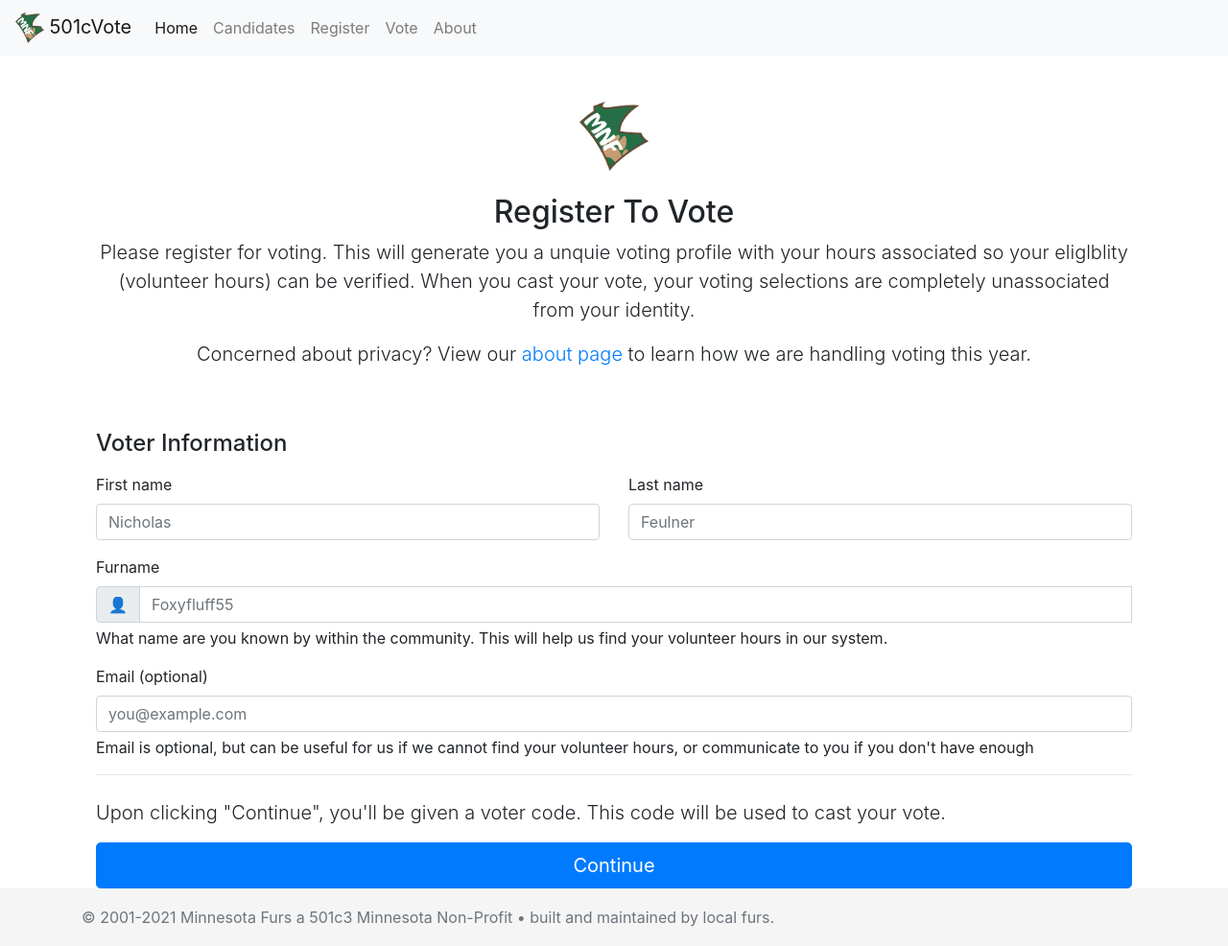
After one commit to drraccoony/501cVote, a PHP site: page /register.php in a window 1280 px wide. The commit adds this page. Shown: the whole page at 96% size. Run offline with PHP 8.4, Linux system fonts and the light colour scheme.

Commit message:
Register page skeleton created

```diff
--- a/css/501cVote.css
+++ b/css/501cVote.css
@@ -9,3 +9,7 @@ body {
     line-height: 60px; /* Vertically center the text there */
     background-color: #f5f5f5;
   }
+  html {
+    position: relative;
+    min-height: 100%;
+  }
--- a/includes/footer.php
+++ b/includes/footer.php
@@ -0,0 +1,6 @@
+<footer class="footer">
+      <div class="container">
+        <span class="text-muted">© 2001-2021 Minnesota Furs a 501c3 Minnesota Non-Profit • built and maintained by local furs.
+        </span>
+      </div>
+    </footer>
--- /dev/null
+++ b/includes/head.php
@@ -0,0 +1,3 @@
+<link rel="stylesheet" href="https://cdn.jsdelivr.net/npm/bootstrap@4.6.0/dist/css/bootstrap.min.css" integrity="sha384-B0vP5xmATw1+K9KRQjQERJvTumQW0nPEzvF6L/Z6nronJ3oUOFUFpCjEUQouq2+l" crossorigin="anonymous">
+<link rel="stylesheet" href="css/501cVote.css">
+<link rel="stylesheet" href="https://use.fontawesome.com/releases/v5.15.2/css/all.css" integrity="sha384-vSIIfh2YWi9wW0r9iZe7RJPrKwp6bG+s9QZMoITbCckVJqGCCRhc+ccxNcdpHuYu" crossorigin="anonymous">
--- a/includes/nav.php
+++ b/includes/nav.php
@@ -10,11 +10,17 @@
         <a class="nav-link" href="#">Home <span class="sr-only">(current)</span></a>
       </li>
       <li class="nav-item">
+        <a class="nav-link" href="#">Candidates</a>
+      </li>
+      <li class="nav-item">
         <a class="nav-link" href="#">Register</a>
       </li>
       <li class="nav-item">
         <a class="nav-link" href="#">Vote</a>
       </li>
+      <li class="nav-item">
+        <a class="nav-link" href="#">About</a>
+      </li>
     </ul>
   </div>
 </nav>
--- /dev/null
+++ b/register.php
@@ -0,0 +1,92 @@
+<!doctype html>
+<html lang="en">
+
+<head>
+    <!-- Required meta tags -->
+    <meta charset="utf-8">
+    <meta name="viewport" content="width=device-width, initial-scale=1">
+
+    <!-- Bootstrap CSS -->
+    <?php include 'includes/head.php'; ?>
+
+    <title>Hello, world!</title>
+</head>
+
+<body class="d-flex flex-column h-100">
+
+    <?php include 'includes/nav.php'; ?>
+
+    <div class="container" role="main">
+        <!--<h1>MNFurs - BoD Voting</h1>-->
+        <div class="container">
+            <div class="py-5 text-center">
+                <img class="d-block mx-auto mb-4" src="img/brand.png" alt="" width="72" height="72">
+                <h2>Register To Vote</h2>
+                <p class="lead">Please register for voting. This will generate you a unquie voting profile with your hours associated so your eliglblity (volunteer hours) can be verified. When you cast your vote, your voting selections are completely unassociated from your identity.</p>
+                <p class="lead">Concerned about privacy? View our <a href="about.php">about page</a> to learn how we are handling voting this year.</p>
+            </div>
+
+            <div class="row">
+                <div class="col-md-12 order-md-1">
+                    <h4 class="mb-3">Voter Information</h4>
+                    <form class="needs-validation" novalidate>
+                        <div class="row">
+                            <div class="col-md-6 mb-3">
+                                <label for="firstName">First name</label>
+                                <input type="text" class="form-control" id="firstName" placeholder="Nicholas" value="" required>
+                                <div class="invalid-feedback">
+                                    Valid first name is required.
+                                </div>
+                            </div>
+                            <div class="col-md-6 mb-3">
+                                <label for="lastName">Last name</label>
+                                <input type="text" class="form-control" id="lastName" placeholder="Feulner" value="" required>
+                                <div class="invalid-feedback">
+                                    Valid last name is required.
+                                </div>
+                            </div>
+                        </div>
+
+                        <div class="mb-3">
+                            <label for="username">Furname</label>
+                            <div class="input-group">
+                                <div class="input-group-prepend">
+                                    <span class="input-group-text">👤</span>
+                                </div>
+                                <input type="text" class="form-control" id="username" placeholder="Foxyfluff55" required>
+                                <div class="invalid-feedback" style="width: 100%;">
+                                    Your username is required.
+                                </div>
+                            </div>
+                            <div id="emailHelpBlock" class="form-text">
+                                    What name are you known by within the community. This will help us find your volunteer hours in our system.
+                                </div>
+                        </div>
+
+                        <div class="mb-3">
+                            <label for="email">Email (optional)</label>
+                            <input type="email" class="form-control" id="email" placeholder="you@example.com">
+                            <div id="emailHelpBlock" class="form-text">
+                                Email is optional, but can be useful for us if we cannot find your volunteer hours, or communicate to you if you don't have enough
+                            </div>
+                            <div class="invalid-feedback">
+                                Please enter a valid email address for shipping updates.
+                            </div>
+                        </div>
+
+                        <hr class="mb-4">
+                        <p class="lead">Upon clicking "Continue", you'll be given a voter code. This code will be used to cast your vote.</p>
+                        <button class="btn btn-primary btn-lg btn-block" type="submit">Continue</button>
+                    </form>
+                </div>
+            </div>
+        </div>
+
+    </div>
+    <?php include 'includes/footer.php'; ?>
+
+    <script src="https://code.jquery.com/jquery-3.5.1.slim.min.js" integrity="sha384-DfXdz2htPH0lsSSs5nCTpuj/zy4C+OGpamoFVy38MVBnE+IbbVYUew+OrCXaRkfj" crossorigin="anonymous"></script>
+    <script src="https://cdn.jsdelivr.net/npm/bootstrap@4.6.0/dist/js/bootstrap.bundle.min.js" integrity="sha384-Piv4xVNRyMGpqkS2by6br4gNJ7DXjqk09RmUpJ8jgGtD7zP9yug3goQfGII0yAns" crossorigin="anonymous"></script>
+</body>
+
+</html>
```
Also changed, not shown: index.php (+3 -7 lines).
